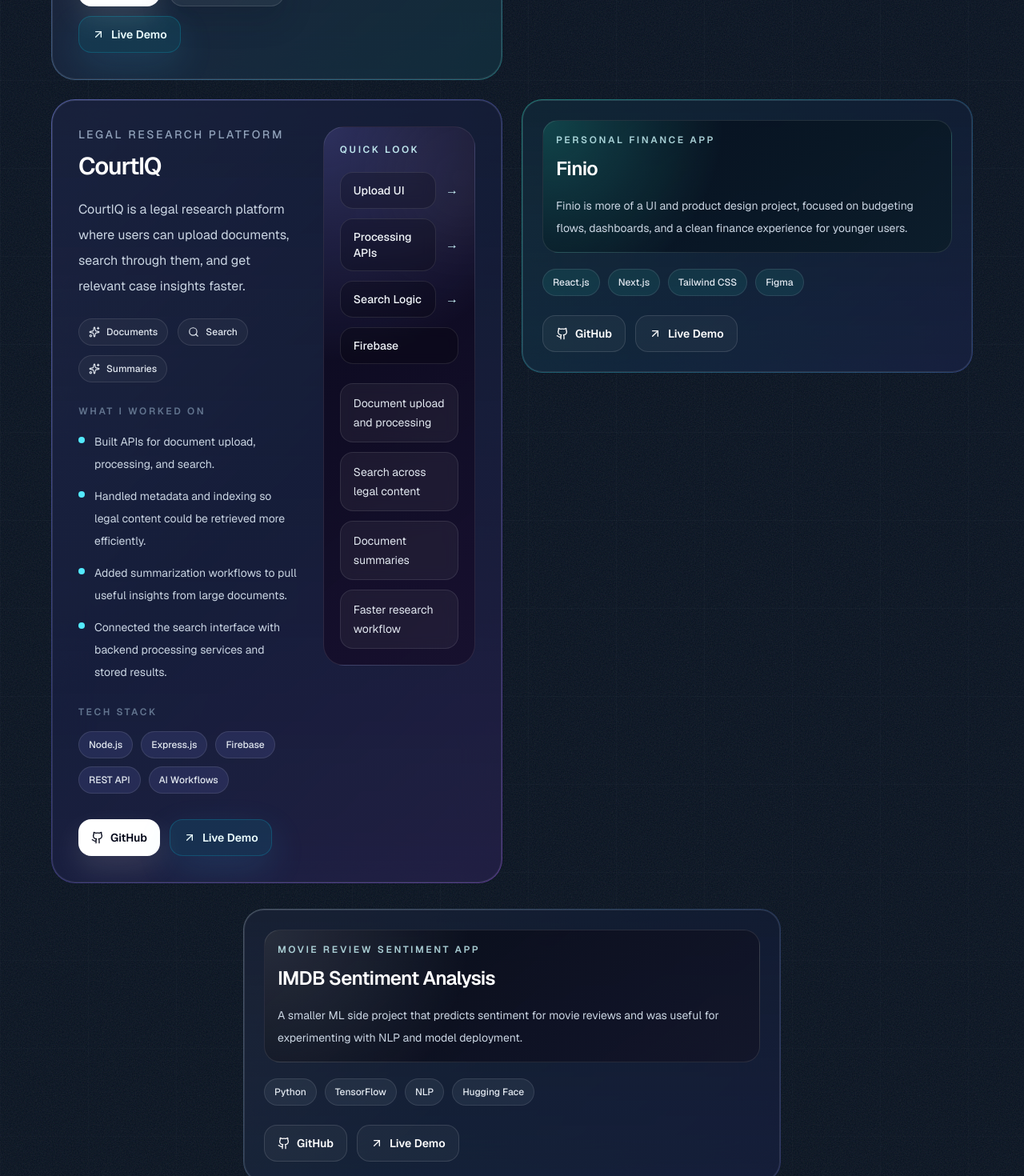
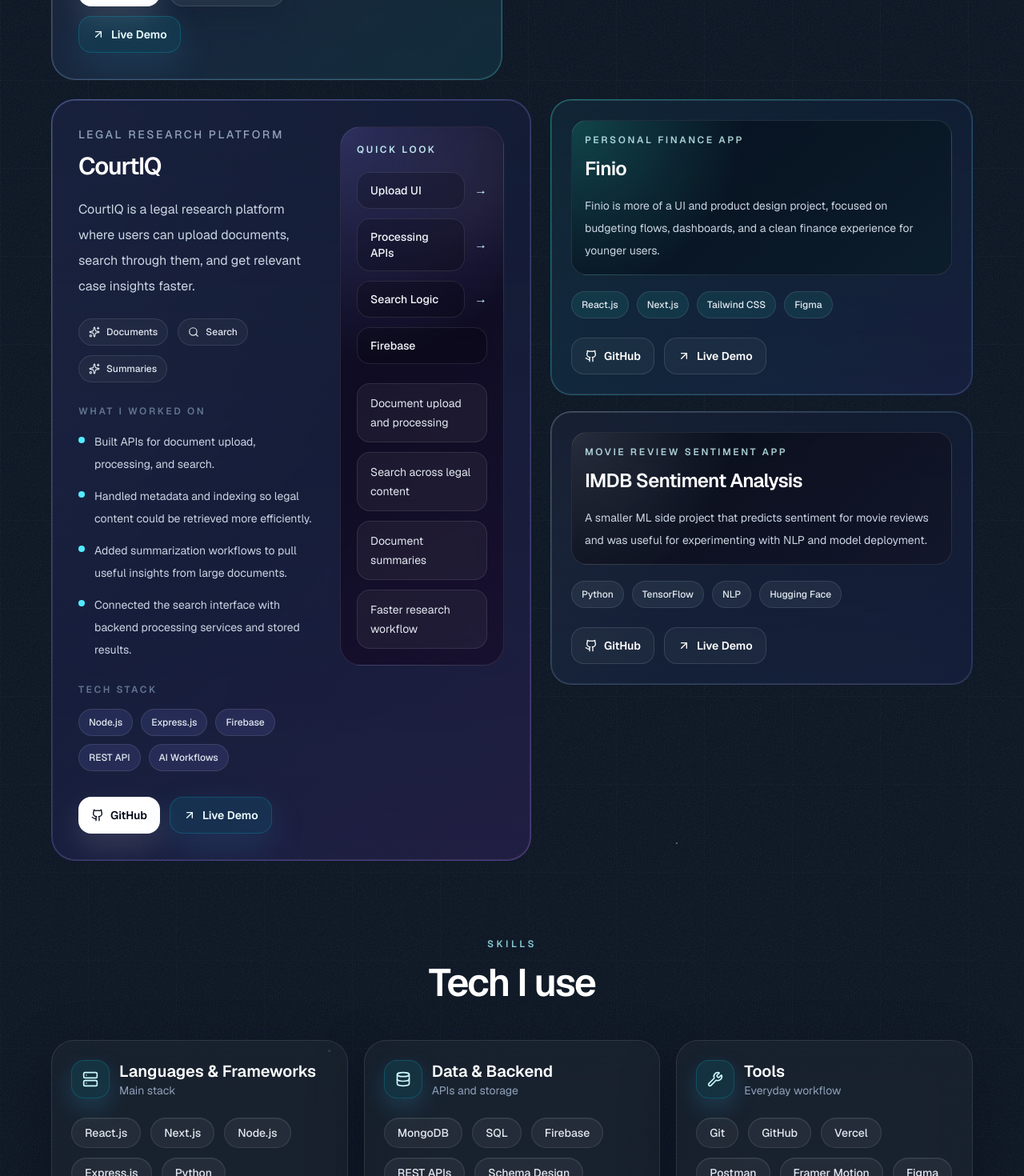
Before and after one commit to ArpanNarula/portfolio, a Next.js app: page / in a window 1280 px wide. Shown: the part 3420-4890 px from the top of the page at 80% size. Built offline with nearby package versions, Linux system fonts and the light colour scheme.

Commit message:
Refine portfolio layout and README

```diff
--- a/components/portfolio/portfolio-page.tsx
+++ b/components/portfolio/portfolio-page.tsx
@@ -92,8 +92,9 @@ function BackgroundEffects() {
 
 export function PortfolioPage() {
   const [open, setOpen] = useState(false);
-  const promotedProject = otherProjects[0];
-  const trailingProjects = otherProjects.slice(1);
+  const mainFeaturedProjects = featuredProjects.slice(0, -1);
+  const closingFeaturedProject = featuredProjects[featuredProjects.length - 1];
+  const stackedProjects = otherProjects;
 
   return (
     <LazyMotion features={domAnimation}>
@@ -398,7 +399,7 @@ export function PortfolioPage() {
             </Reveal>
 
             <div className="mt-12 grid gap-6 lg:grid-cols-2">
-              {featuredProjects.map((project, index) => (
+              {mainFeaturedProjects.map((project, index) => (
                 <Reveal
                   key={project.title}
                   delay={0.08 * index}
@@ -410,27 +411,26 @@ export function PortfolioPage() {
                   />
                 </Reveal>
               ))}
-
-              {promotedProject ? (
-                <Reveal key={promotedProject.title} delay={0.08 * featuredProjects.length}>
-                  <OtherProjectCard project={promotedProject} />
-                </Reveal>
-              ) : null}
             </div>
 
-            {trailingProjects.length > 0 ? (
-              <div
-                className={`mt-8 grid gap-5 ${
-                  trailingProjects.length === 1
-                    ? "mx-auto max-w-2xl"
-                    : "lg:grid-cols-2"
-                }`}
-              >
-                {trailingProjects.map((project, index) => (
-                  <Reveal key={project.title} delay={0.08 * index}>
-                    <OtherProjectCard project={project} />
-                  </Reveal>
-                ))}
+            {closingFeaturedProject ? (
+              <div className="mt-6 grid gap-6 lg:grid-cols-[minmax(0,1fr)_minmax(320px,0.88fr)] lg:items-start">
+                <Reveal delay={0.08 * mainFeaturedProjects.length}>
+                  <FeaturedProjectCard project={closingFeaturedProject} />
+                </Reveal>
+
+                {stackedProjects.length > 0 ? (
+                  <div className="grid gap-5 self-start">
+                    {stackedProjects.map((project, index) => (
+                      <Reveal
+                        key={project.title}
+                        delay={0.08 * (mainFeaturedProjects.length + index + 1)}
+                      >
+                        <OtherProjectCard project={project} />
+                      </Reveal>
+                    ))}
+                  </div>
+                ) : null}
               </div>
             ) : null}
           </section>
```
Also changed, not shown: 1 other file (tests, documents, lock files or other folders).
